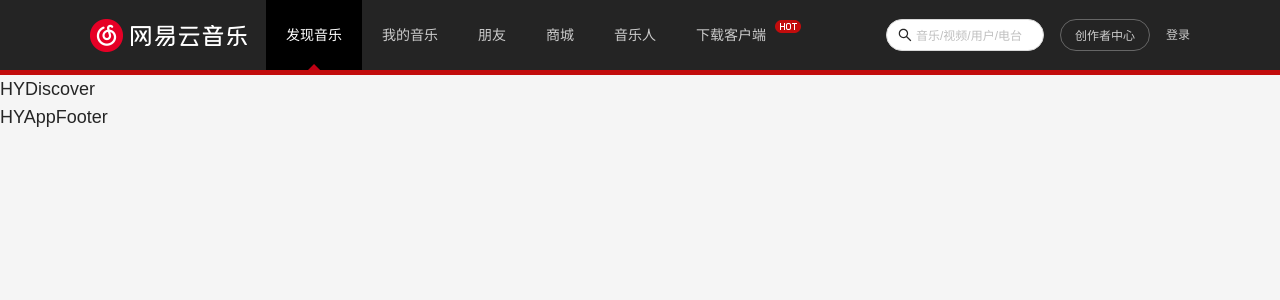
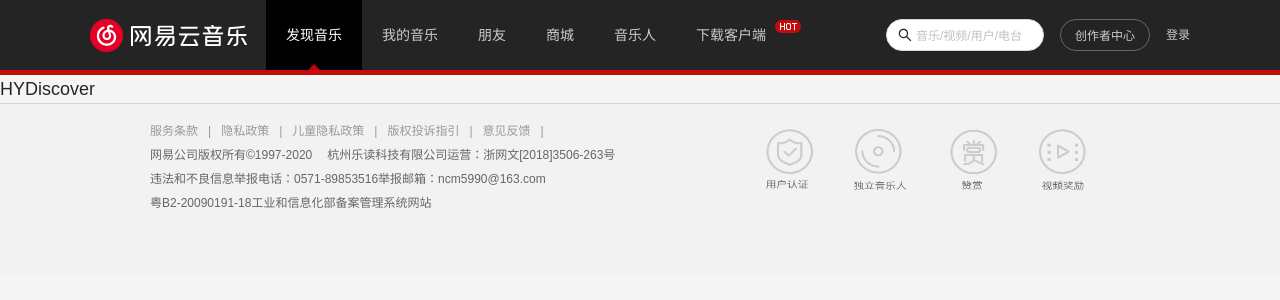
Before and after one commit to zhao-feifei/react_Music, a React (Create React App) app: page / in a window 1280 px wide. Shown: the top 300 px of the page. Built offline with nearby package versions, Linux system fonts and the light colour scheme.

Commit message:
footer完成

```diff
--- a/src/components/app-footer/index.js
+++ b/src/components/app-footer/index.js
@@ -1,7 +1,81 @@
-import React, { memo } from 'react';
+import React, { memo, Fragment } from 'react';
 
-const HYAppFooter = memo(() => {
-  return <h2>HYAppFooter</h2>;
+import { footerLinks, footerImages } from '@/common/local-data';
+
+import { AppFooterWrapper, FooterLeft, FooterRight } from './style';
+
+export default memo(function HYAppFooter() {
+  return (
+    <AppFooterWrapper>
+      <div className="wrap-v2 content">
+        <FooterLeft className="left">
+          <div className="link">
+            {footerLinks.map((item) => {
+              return (
+                <Fragment key={item.title}>
+                  <a href={item.link} target="_blank" rel="noopener noreferrer">
+                    {item.title}
+                  </a>
+                  <span className="line">|</span>
+                </Fragment>
+              );
+            })}
+          </div>
+          <div className="copyright">
+            <span>网易公司版权所有©1997-2020</span>
+            <span>
+              杭州乐读科技有限公司运营：
+              <a
+                href="https://p1.music.126.net/Mos9LTpl6kYt6YTutA6gjg==/109951164248627501.png"
+                rel="noopener noreferrer"
+                target="_blank"
+              >
+                浙网文[2018]3506-263号
+              </a>
+            </span>
+          </div>
+          <div className="report">
+            <span>违法和不良信息举报电话：0571-89853516</span>
+            <span>
+              举报邮箱：
+              <a
+                href="mailto:ncm5990@163.com"
+                target="_blank"
+                rel="noopener noreferrer"
+              >
+                ncm5990@163.com
+              </a>
+            </span>
+          </div>
+          <div className="info">
+            <span>粤B2-20090191-18</span>
+            <a
+              href="http://www.beian.miit.gov.cn/publish/query/indexFirst.action"
+              rel="noopener noreferrer"
+              target="_blank"
+            >
+              工业和信息化部备案管理系统网站
+            </a>
+          </div>
+        </FooterLeft>
+        <FooterRight className="right">
+          {footerImages.map((item, index) => {
+            return (
+              <li className="item" key={item.link}>
+                <a
+                  className="link"
+                  href={item.link}
+                  rel="noopener noreferrer"
+                  target="_blank"
+                >
+                  {' '}
+                </a>
+                <span className="title">{item.title}</span>
+              </li>
+            );
+          })}
+        </FooterRight>
+      </div>
+    </AppFooterWrapper>
+  );
 });
-
-export default HYAppFooter;
--- /dev/null
+++ b/src/components/app-footer/style.js
@@ -0,0 +1,95 @@
+import styled from 'styled-components';
+
+export const AppFooterWrapper = styled.div`
+  height: 172px;
+  background-color: #f2f2f2;
+  color: #666;
+  border-top: 1px solid #d3d3d3;
+
+  .content {
+    display: flex;
+    justify-content: space-between;
+    align-items: center;
+  }
+`;
+
+export const FooterLeft = styled.div`
+  padding-top: 15px;
+  line-height: 24px;
+
+  .link {
+    a {
+      color: #999;
+    }
+
+    .line {
+      margin: 0 10px;
+      color: #999;
+    }
+  }
+
+  .copyright {
+    span {
+      margin-right: 15px;
+    }
+  }
+`;
+
+export const FooterRight = styled.ul`
+  display: flex;
+
+  .item {
+    display: flex;
+    flex-direction: column;
+    align-items: center;
+    margin-right: 40px;
+
+    .link {
+      display: block;
+      width: 50px;
+      height: 45px;
+
+      background-image: url(${require('@/assets/img/sprite_footer_02.png')});
+      background-size: 110px 450px;
+    }
+
+    :nth-child(1) .link {
+      background-position: -60px -101px;
+    }
+    :nth-child(2) .link {
+      background-position: 0 0;
+    }
+    :nth-child(3) .link {
+      background-position: -60px -50px;
+    }
+    :nth-child(4) .link {
+      background-position: 0 -101px;
+    }
+
+    .title {
+      margin-top: 5px;
+      display: block;
+      width: 52px;
+      height: 10px;
+      background-image: url(${require('@/assets/img/sprite_footer_01.png')});
+      background-size: 180px 100px;
+    }
+
+    :nth-child(1) .title {
+      background-position: -1px -90px;
+    }
+    :nth-child(2) .title {
+      background-position: 0 0;
+      margin-top: 7px;
+    }
+    :nth-child(3) .title {
+      background-position: 0 -54px;
+      margin-top: 6px;
+    }
+
+    :nth-child(4) .title {
+      background-position: -1px -72px;
+      margin-top: 6px;
+    }
+  }
+`;
--- a/src/components/app-header/index.js
+++ b/src/components/app-header/index.js
@@ -24,7 +24,9 @@
     <HeaderWrapper>
       <div className="content wrap-v1">
         <HeaderLeft>
-          <a href="#/" className="logo sprite_01"></a>
+          <a href="#/" className="logo sprite_01">
+            a
+          </a>
           <div className="select-list">
             {headerLinks.map((item, index) => {
               return (
```
